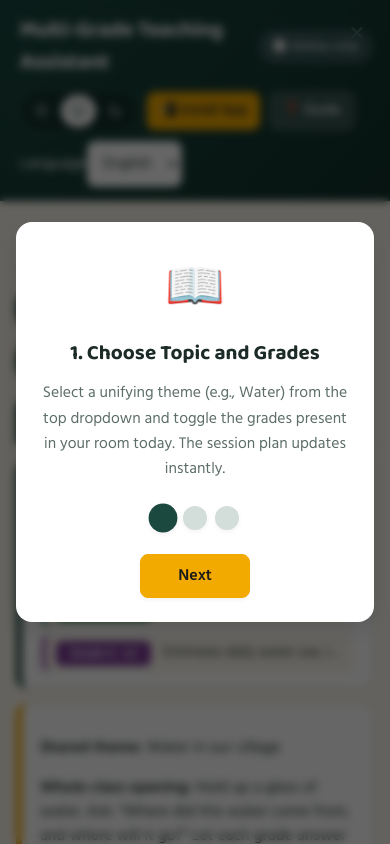
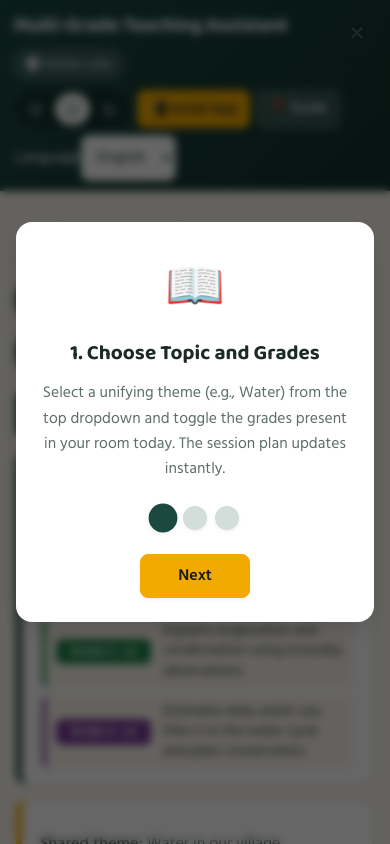
Before and after one commit to soumyabajirao27/Multi-grade-classroom-teaching-assistant-, a React (Vite) app in the folder multigrade-assistant/: page / in a window 390 px wide. Shown: the top 844 px of the page. Built offline with nearby package versions, Linux system fonts and the light colour scheme.

Commit message:
style(polish): enhance responsive header wrapping at 1024px/800px, button/chip focus and hover states, and Devanagari wrap

```diff
--- a/multigrade-assistant/src/styles.css
+++ b/multigrade-assistant/src/styles.css
@@ -105,7 +105,7 @@ h1, h2, h3, h4 {
 header {
   background: linear-gradient(135deg, var(--board), #12332c);
   color: var(--on);
-  padding: 14px 20px;
+  padding: 12px 18px;
   display: flex;
   justify-content: space-between;
   align-items: center;
@@ -118,13 +118,41 @@ header {
   display: flex;
   align-items: center;
   gap: 10px;
+  flex-wrap: wrap;
 }
 
 .header-controls {
   display: flex;
   align-items: center;
-  gap: 10px;
+  gap: 8px;
   flex-wrap: wrap;
+}
+
+@media (max-width: 1024px) {
+  header {
+    padding: 10px 14px;
+  }
+
+  .header-title h1 {
+    font-size: 1.25rem;
+  }
+
+  .header-controls {
+    gap: 6px;
+  }
+}
+
+@media (max-width: 800px) {
+  header {
+    flex-direction: column;
+    align-items: flex-start;
+    gap: 10px;
+  }
+
+  .header-controls {
+    width: 100%;
+    justify-content: flex-start;
+  }
 }
 
 /* Segmented Switches for Theme and Lang */
@@ -461,17 +489,25 @@ button,
 button:hover,
 .filebtn:hover {
   background: var(--bg);
+  border-color: var(--board);
   transform: translateY(-1px);
+  box-shadow: var(--shadow-md);
 }
 
 button:active,
 .filebtn:active {
-  transform: translateY(0);
+  transform: translateY(1px);
+  box-shadow: var(--shadow-sm);
 }
 
+button:focus-visible,
+.chip:focus-visible,
+.filebtn:focus-visible,
+input:focus-visible,
+select:focus-visible,
 :focus-visible {
   outline: 3px solid var(--acc);
-  outline-offset: 1px;
+  outline-offset: 2px;
 }
 
 .primary {
@@ -484,6 +520,12 @@ button:active,
 .primary:hover {
   background: var(--acc-hover);
   border-color: var(--acc-hover);
+  transform: translateY(-1px);
+  box-shadow: var(--shadow-md);
+}
+
+.primary:active {
+  transform: translateY(1px);
 }
 
 .chips {
@@ -496,6 +538,18 @@ button:active,
   border-radius: 20px;
   padding: 6px 14px;
   font-size: 0.9rem;
+  transition: all 0.15s ease-in-out;
+  cursor: pointer;
+}
+
+.chip:hover {
+  background: var(--bg);
+  border-color: var(--board);
+  transform: translateY(-1px);
+}
+
+.chip:active {
+  transform: translateY(1px);
 }
 
 .chip[aria-pressed='true'] {
@@ -503,6 +557,11 @@ button:active,
   color: var(--on);
   border-color: var(--board);
   box-shadow: var(--shadow-sm);
+}
+
+.chip[aria-pressed='true']:hover {
+  background: var(--board-dark);
+  border-color: var(--board-dark);
 }
 
 .tabs {
@@ -633,10 +692,8 @@ button:active,
   font-size: 0.9rem;
   line-height: 1.4;
   color: var(--ink);
-  white-space: nowrap;
-  overflow: hidden;
-  text-overflow: ellipsis;
   flex: 1;
+  word-break: break-word;
 }
 
 .two {
```
